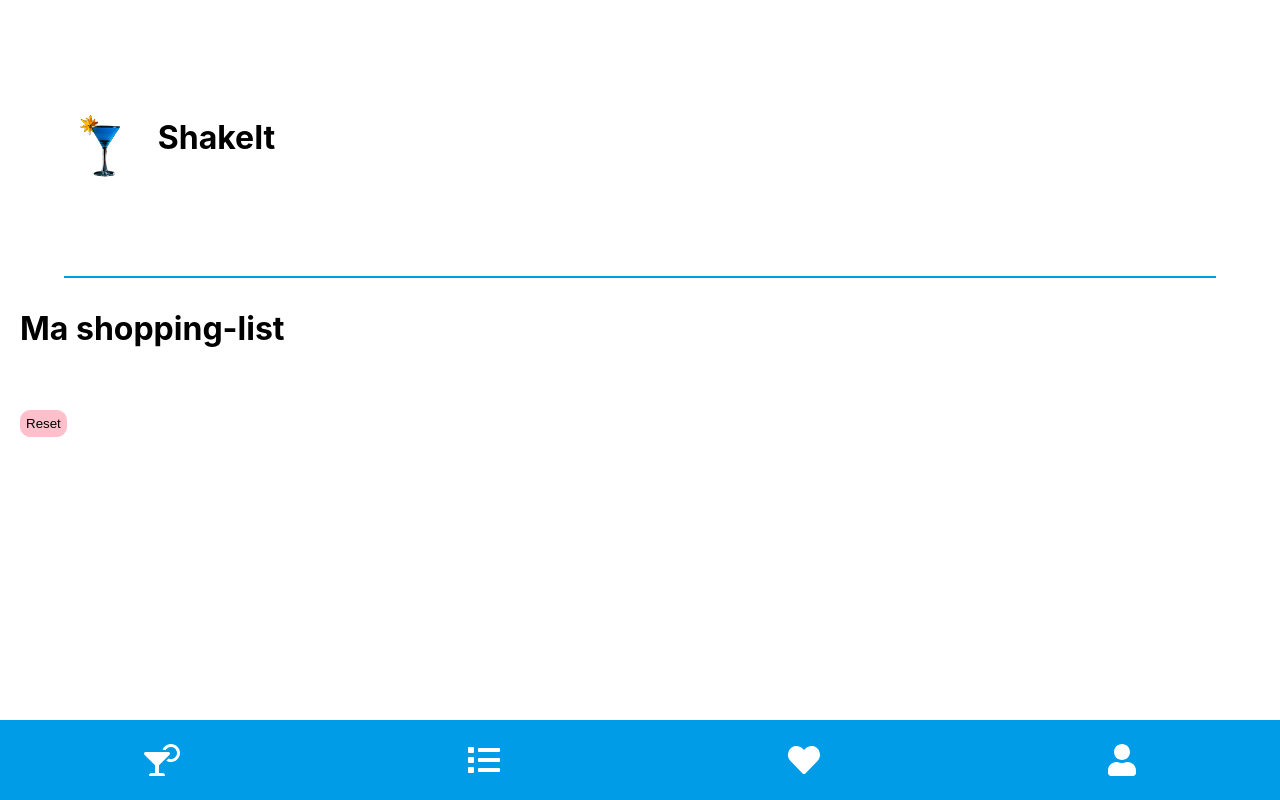
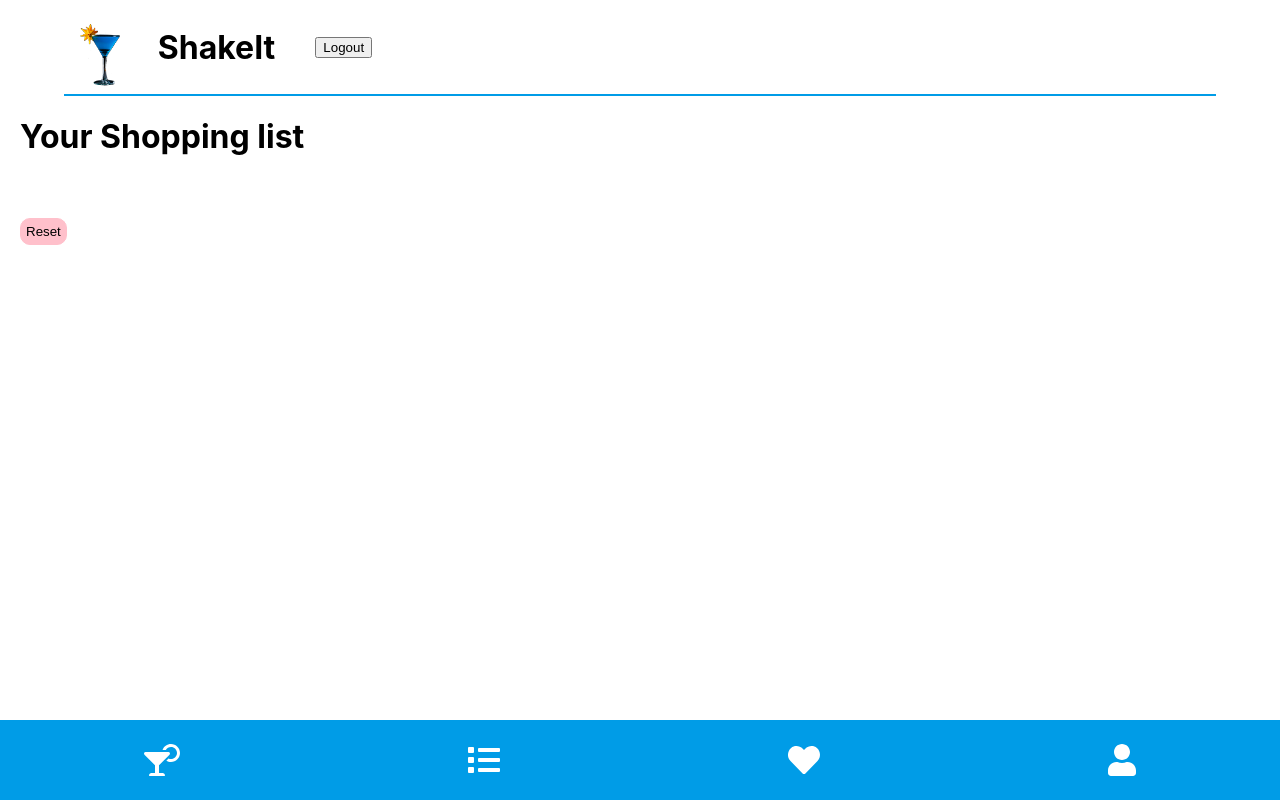
Before and after one commit to WildCodeSchool/Lyon-js-202005-project-shakeit, a React (Create React App) app: page /shoppinglistpage in a window 1280 px wide. Built offline with nearby package versions, Linux system fonts and the light colour scheme.

Commit message:
small fix for style

```diff
--- a/src/containers/FavoritePage.js
+++ b/src/containers/FavoritePage.js
@@ -5,6 +5,7 @@ import Header from "../components/MainPage/Header";
 import { Link } from "react-router-dom";
 import LogOut from "./LogOut";
 import Navbar from "./Navbar";
+import Title from "./../components/MainPage/Title";
 
 const FavoritePage = () => {
   return (
@@ -13,11 +14,11 @@ const FavoritePage = () => {
         <Link to="/main">
           <CocktailLogo />
         </Link>
-        <h1>ShakeIt</h1>
+        <Title>ShakeIt</Title>
         <LogOut />
       </Header>
 
-      <h1>Your FavoritePage</h1>
+      <h1>Your Favorites</h1>
 
       <Footer>
         <Navbar />
--- a/src/containers/ProfilPage.js
+++ b/src/containers/ProfilPage.js
@@ -5,6 +5,7 @@ import Header from "../components/MainPage/Header";
 import { Link } from "react-router-dom";
 import LogOut from "./LogOut";
 import Navbar from "./Navbar";
+import Title from "./../components/MainPage/Title";
 
 const ProfilPage = () => {
   return (
@@ -13,11 +14,11 @@ const ProfilPage = () => {
         <Link to="/main">
           <CocktailLogo />
         </Link>
-        <h1>ShakeIt</h1>
+        <Title>ShakeIt</Title>
         <LogOut />
       </Header>
 
-      <h1>Your ProfilPage</h1>
+      <h1>Your Profil</h1>
 
       <Footer>
         <Navbar />
--- a/src/containers/RecipePage.js
+++ b/src/containers/RecipePage.js
@@ -4,6 +4,7 @@ import axios from "axios";
 import { Link } from "react-router-dom";
 import LogOut from "./LogOut";
 import Navbar from "./Navbar";
+import Header from "./../components/MainPage/Header";
 import Footer from "./../components/MainPage/Footer";
 import Ingredients from "./Ingredients";
 import CocktailImg from "./../components/RecipePage/CocktailImg";
@@ -61,7 +62,7 @@ function RecipePage(props) {
   }
 
   if (loading) {
-    return <Subtitle >Loading...</Subtitle>
+    return <Subtitle>Loading...</Subtitle>;
   }
 
   return (
--- a/src/containers/ShoppingListContent.js
+++ b/src/containers/ShoppingListContent.js
@@ -1,4 +1,4 @@
-import React, { useState } from "react";
+import React from "react";
 import EmptierButton from "../components/ShoppingList/EmptierButton";
 import ShoppingListIngredient from "./ShoppingListIngredient";
 import ShoppingListContainer from "./../components/ShoppingList/ShoppingListContainer";
@@ -18,7 +18,7 @@ const ShoppingListContent = (props) => {
 
   return (
     <div>
-      <Title>Ma shopping-list</Title>
+      <Title>Your Shopping list</Title>
       <ShoppingListContainer>{listIngredients}</ShoppingListContainer>
       <div>
         <EmptierButton
--- a/src/containers/ShoppingListIngredient.js
+++ b/src/containers/ShoppingListIngredient.js
@@ -1,5 +1,4 @@
 import React from "react";
-import ShoppingListContainer from "./../components/ShoppingList/ShoppingListContainer";
 
 const ShoppingListIngredient = (props) => {
   return <div>{props.ingredient}</div>;
--- a/src/containers/ShoppingListPage.js
+++ b/src/containers/ShoppingListPage.js
@@ -1,29 +1,27 @@
 import React from "react";
 import Footer from "../components/MainPage/Footer";
-import GridLayout from "../components/MainPage/GridLayout";
 import Header from "../components/MainPage/Header";
 import { Link } from "react-router-dom";
 import Navbar from "./Navbar";
+import LogOut from "./LogOut";
 import ShoppingListContent from "./ShoppingListContent";
 import CocktailLogo from "./Logo";
 import Title from "./../components/MainPage/Title";
 
-
 const ShoppingListPage = (props) => {
   return (
     <div>
-      <GridLayout>
       <Header>
         <Link to="/main">
           <CocktailLogo />
         </Link>
         <Title>ShakeIt</Title>
+        <LogOut />
       </Header>
       <ShoppingListContent
         list={props.listIngredients}
         removeListIngredients={props.removeListIngredients}
       />
-      </GridLayout>
 
       <Footer>
         <Navbar />
```
Lines whose indentation alone changed are shown as unchanged.
